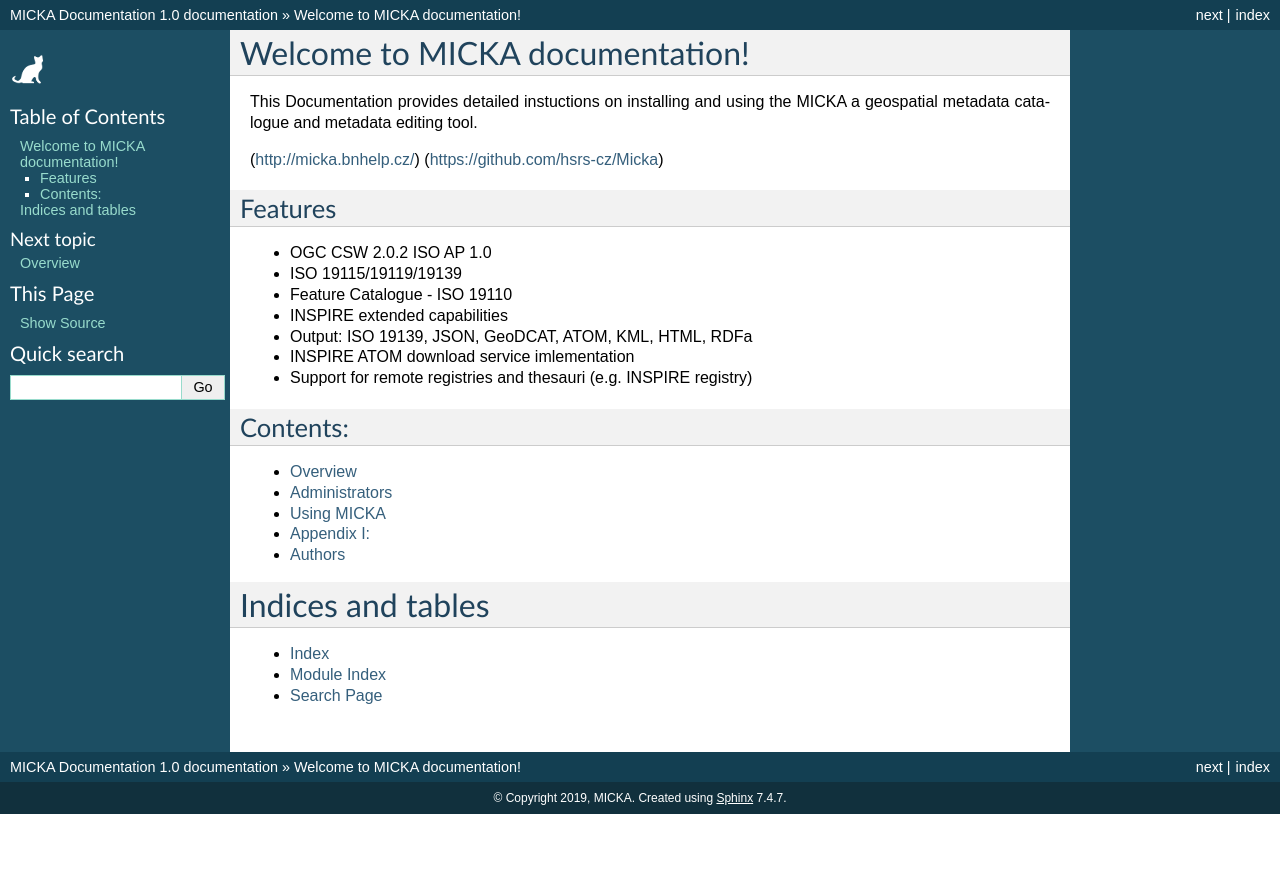
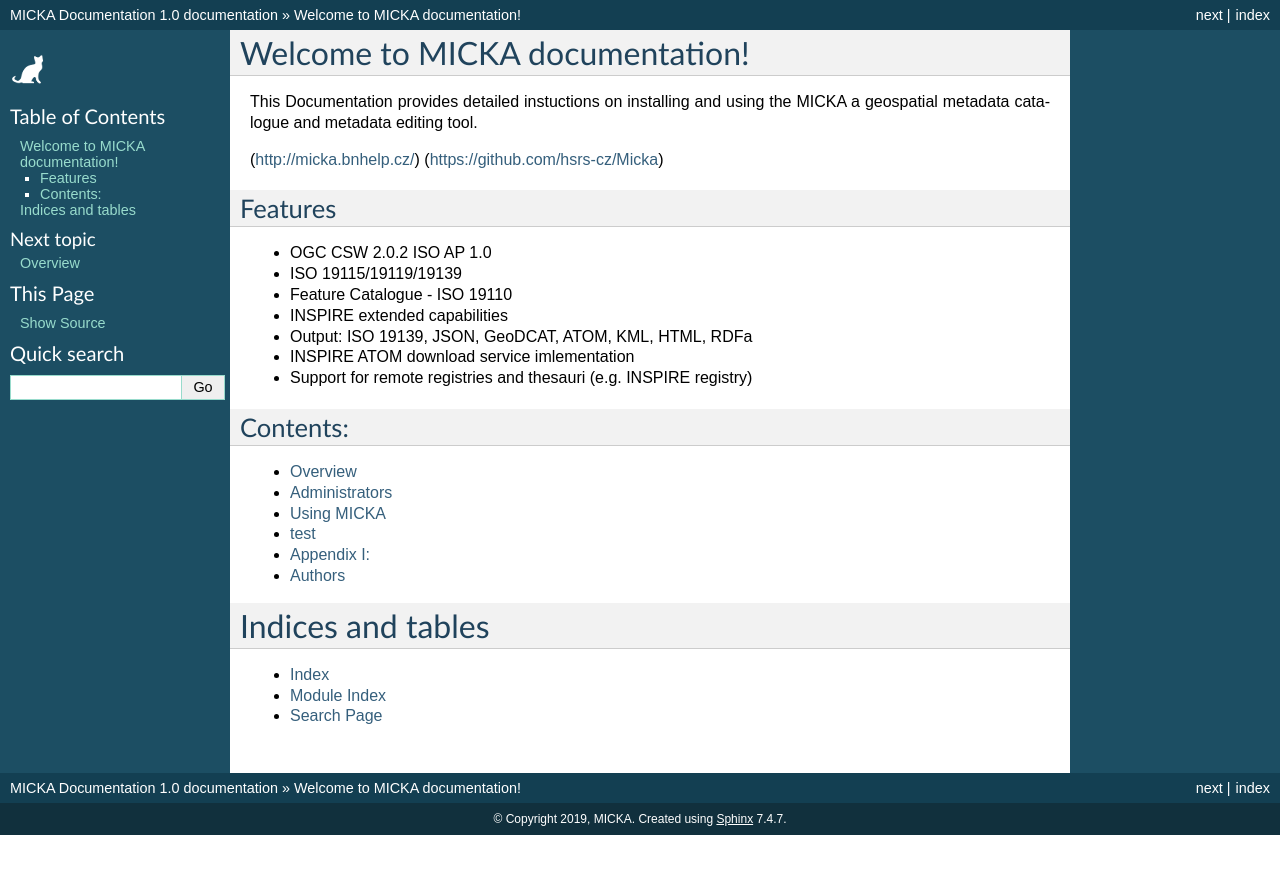
Before and after one commit to CzechGeologicalSurvey/MICKA-Docs, a Sphinx documentation site: the page built from docs/index.rst, in a window 1280 px wide. Shown: the top 874 px of the page. Built offline with Sphinx 7.4.7, drawn with Linux system fonts in a browser that asks for light colours.

Commit message:
Update test.rst

```diff
--- a/docs/test.rst
+++ b/docs/test.rst
@@ -1 +1,4 @@
-test test
+test
+=====
+
+test
```
